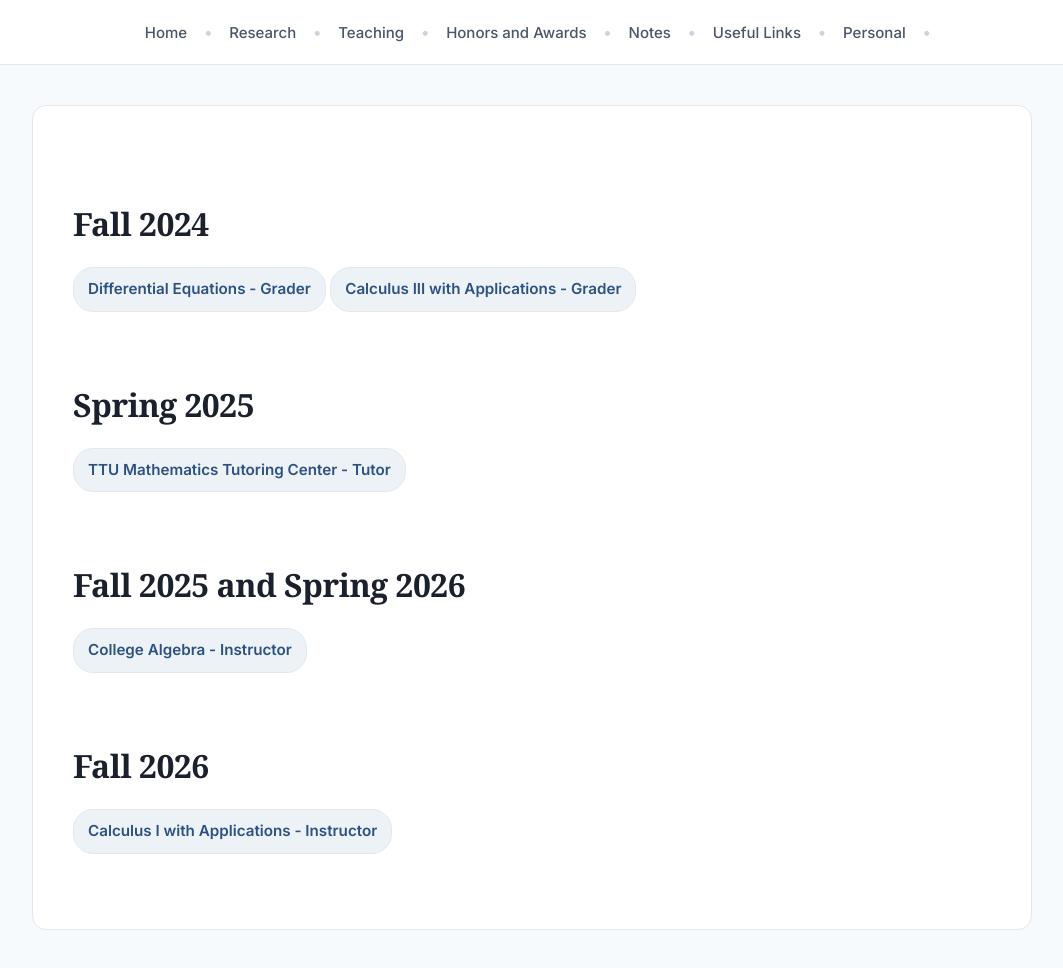
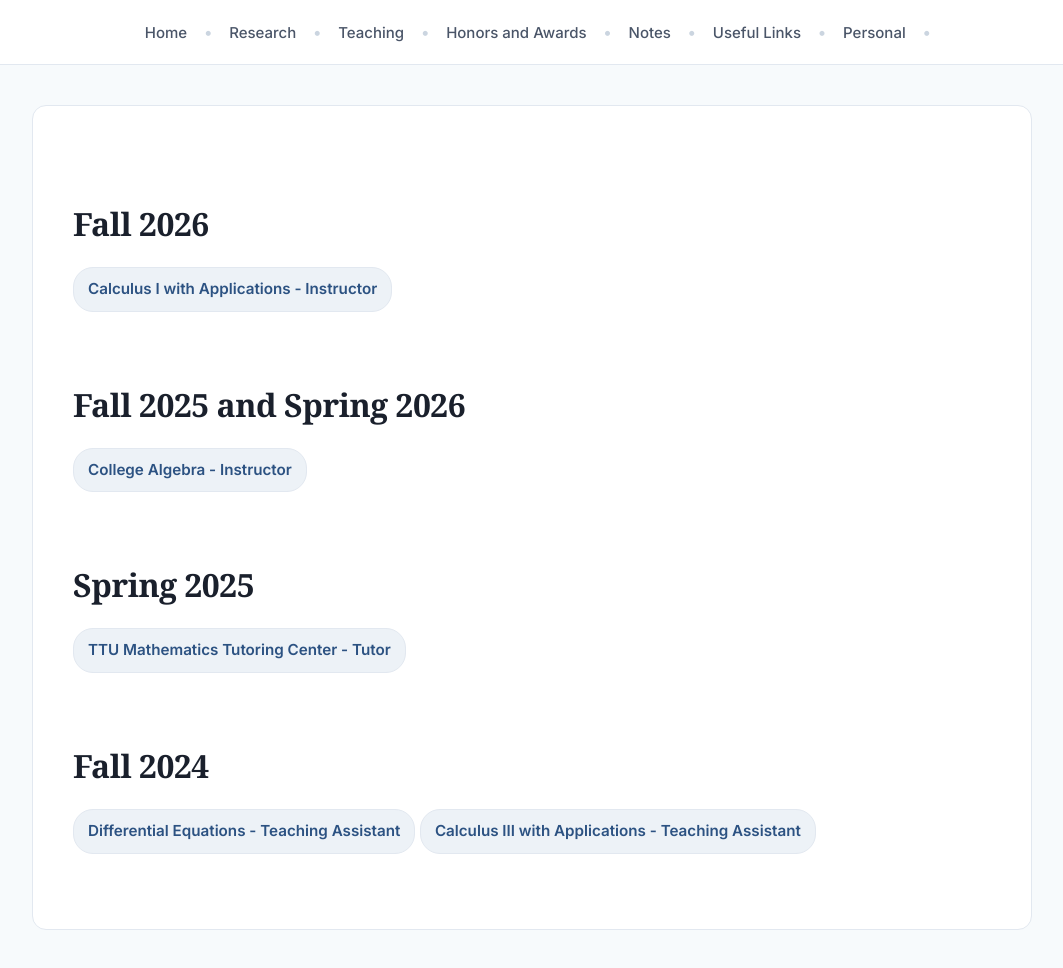
Before and after one commit to uma-adam/uma-adam.github.io, a plain HTML site: page teaching.html in a window 1280 px wide. Shown: the whole page, without its empty margins (108-1171 px from the left). Drawn offline with Linux system fonts and the light colour scheme.

Commit message:
Update course listings for Fall and Spring semesters

```diff
--- a/teaching.html
+++ b/teaching.html
@@ -210,27 +210,33 @@ a{
 <!-- MAIN -->
 <main id="vh">
 
-   <h2>Fall 2024</h2>
-<div class="course-title">Differential Equations - Grader</div>
-<div class="course-title">Calculus III with Applications - Grader</div>
+  <h2>Fall 2026</h2>
 
+  <div class="course-title">Calculus I with Applications - Instructor</div>
 
-<h2>Spring 2025</h2>
-<div class="course-title">TTU Mathematics Tutoring Center - Tutor</div>
-
-  <!-- SPRING 2022 -->
   <h2>Fall 2025 and Spring 2026</h2>
 
   <div class="course-title">College Algebra - Instructor</div>
+
+ <h2>Spring 2025</h2>
+<div class="course-title">TTU Mathematics Tutoring Center - Tutor</div>
+
+   <h2>Fall 2024</h2>
+<div class="course-title">Differential Equations - Teaching Assistant</div>
+<div class="course-title">Calculus III with Applications - Teaching Assistant</div>
+
+
+
+
+  <!-- SPRING 2022 -->
+
 
 
 
   <!-- </ul>  -->
 
   <!-- FALL 2021 -->
-  <h2>Fall 2026</h2>
 
-  <div class="course-title">Calculus I with Applications - Instructor</div>
 
 
 
```
